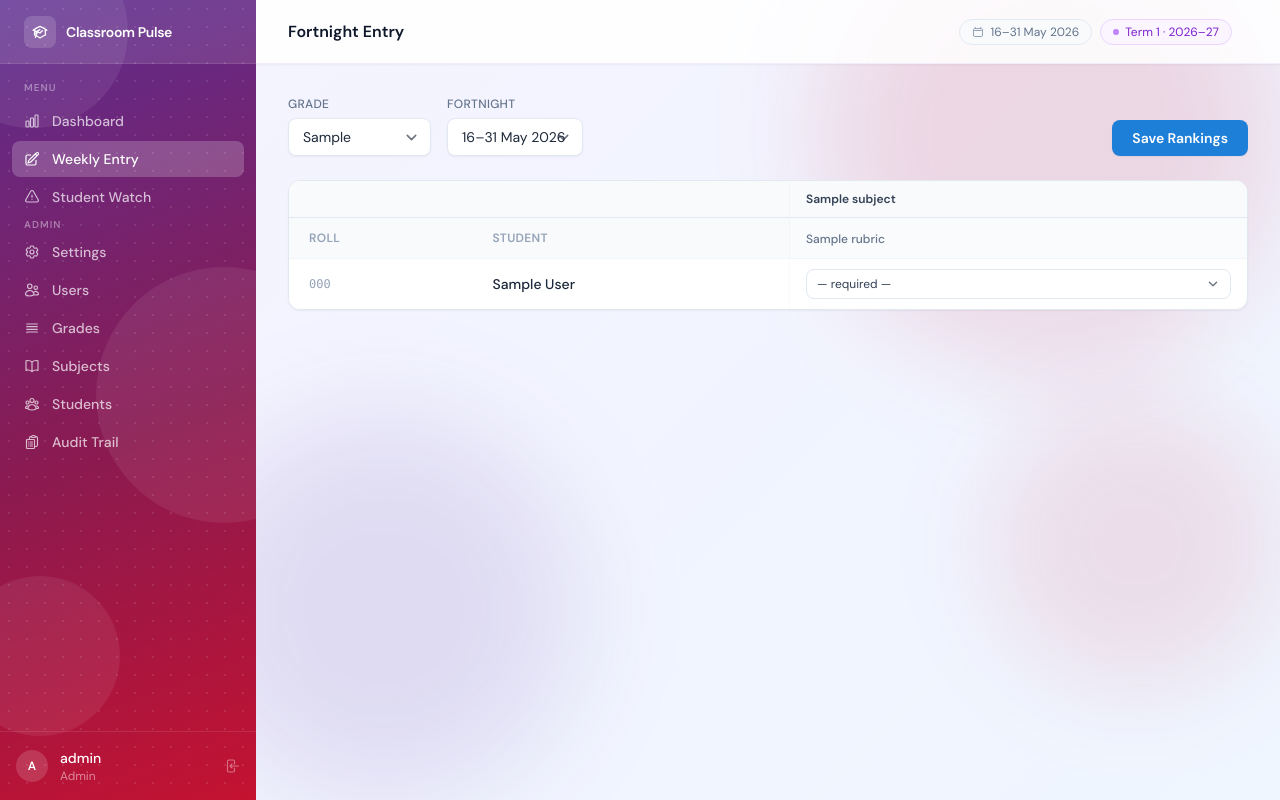
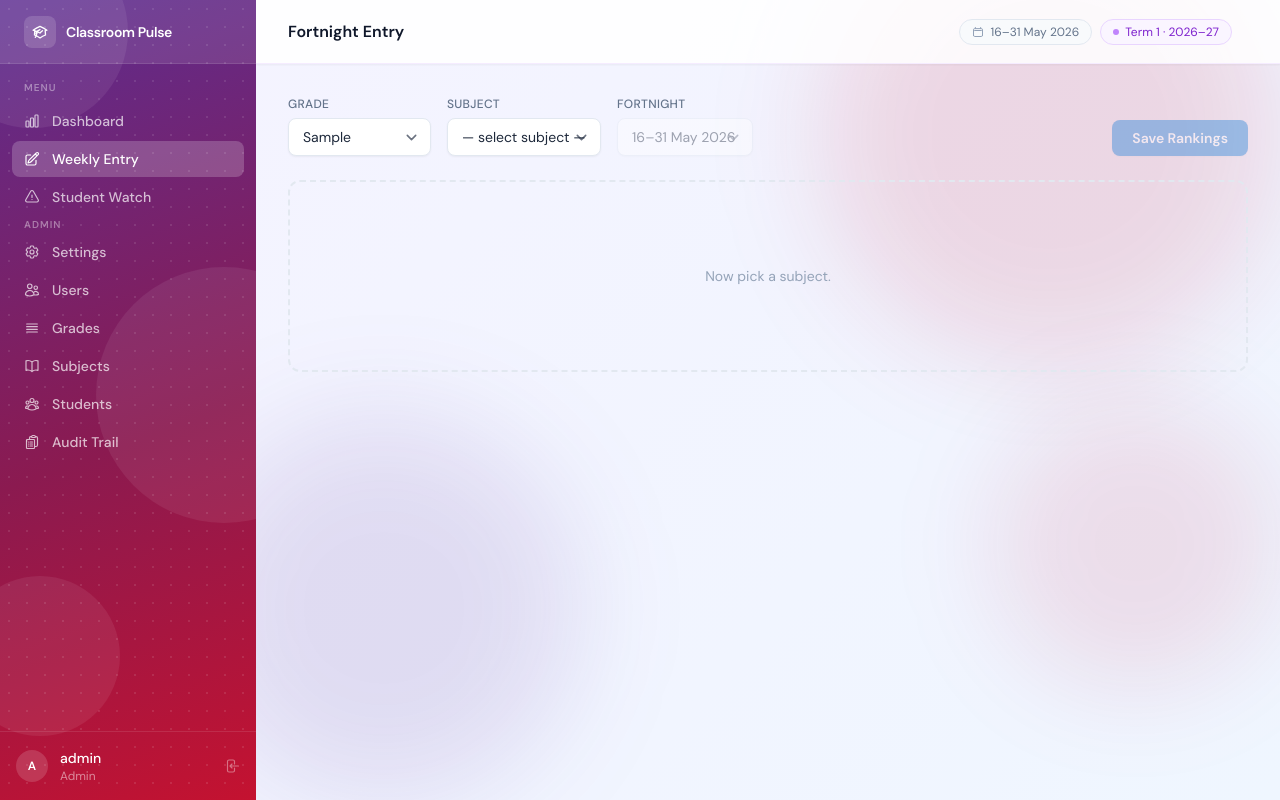
Before and after one commit to sgchandy404/tsja_classroom_pulse, a Flask app: page /entry/ in a window 1280 px wide. Run offline with Flask 3, Linux system fonts and the light colour scheme; a user stored in the database is signed in; tables that the repository leaves empty hold one stand-in row (values such as "Sample post"); some libraries are stand-ins or nearby versions.

Commit message:
feat: entry form — grade → subject → fortnight step-by-step UX
Replace all-subjects-at-once grid with a focused flow:
- Pick grade → pick subject → pick fortnight → see only that subject's rubrics
- New /entry/existing endpoint pre-fills saved rankings for the selected
  subject + fortnight so re-entry is non-destructive
- Subject header bar shows rubric count, student count, and a pre-fill
  badge when existing data was loaded
- Fortnight and subject dropdowns disable until their dependencies are set

Co-Authored-By: Claude Sonnet 4.6 <noreply@anthropic.com>

```diff
--- a/src/routes/entry.py
+++ b/src/routes/entry.py
@@ -77,6 +77,25 @@ def students():
             .order_by(Student.roll_number).all())
     return jsonify([{"id": s.id, "name": s.name, "roll_number": s.roll_number}
                     for s in rows])
+
+
+@entry_bp.route("/existing")
+@login_required
+def existing():
+    """Return saved rankings for a subject + fortnight so the form can pre-fill."""
+    subject_id = request.args.get("subject_id", type=int)
+    ft_year    = request.args.get("ft_year",    type=int)
+    ft_month   = request.args.get("ft_month",   type=int)
+    ft_period  = request.args.get("ft_period",  type=int)
+    if not all([subject_id, ft_year, ft_month, ft_period]):
+        return jsonify({})
+    entries = FortnightEntry.query.filter_by(
+        subject_id=subject_id,
+        ft_year=ft_year, ft_month=ft_month, ft_period=ft_period,
+    ).all()
+    # key: "studentId_rubricId" → ranking string
+    data = {f"{e.student_id}_{e.rubric_id}": e.ranking for e in entries}
+    return jsonify(data)
 
 
 @entry_bp.route("/subjects")
--- a/src/templates/entry/form.html
+++ b/src/templates/entry/form.html
@@ -4,20 +4,17 @@
 {% block page_title %}Fortnight Entry{% endblock %}
 
 {% block content %}
-<div
-  x-data="entryForm()"
-  x-init="init('{{ selected_grade | e }}')"
->
+<div x-data="entryForm()" x-init="init('{{ selected_grade | e }}')">
 
-  <!-- Filters row -->
+  <!-- Step 1 + 2 + 3: Grade / Subject / Fortnight selectors -->
   <div class="flex flex-wrap items-end gap-4 mb-6">
 
-    <!-- Grade selector -->
+    <!-- Grade -->
     <div>
       <label class="block text-xs font-medium text-slate-500 mb-1.5 uppercase tracking-wide">Grade</label>
       <select
         x-model="grade"
-        @change="loadGradeData()"
+        @change="onGradeChange()"
         class="rounded-lg border border-slate-200 bg-white px-3.5 py-2 text-sm text-slate-800 shadow-sm
                focus:border-brand-600 focus:outline-none focus:ring-1 focus:ring-brand-600"
       >
@@ -28,32 +25,47 @@
       </select>
     </div>
 
-    <!-- Fortnight period selector -->
+    <!-- Subject (populated after grade chosen) -->
+    <div>
+      <label class="block text-xs font-medium text-slate-500 mb-1.5 uppercase tracking-wide">Subject</label>
+      <select
+        x-model="subjectId"
+        @change="onSubjectChange()"
+        :disabled="subjects.length === 0"
+        class="rounded-lg border border-slate-200 bg-white px-3.5 py-2 text-sm text-slate-800 shadow-sm
+               focus:border-brand-600 focus:outline-none focus:ring-1 focus:ring-brand-600
+               disabled:opacity-40 disabled:cursor-not-allowed"
+      >
+        <option value="">— select subject —</option>
+        <template x-for="s in subjects" :key="s.id">
+          <option :value="s.id" x-text="s.name"></option>
+        </template>
+      </select>
+    </div>
+
+    <!-- Fortnight -->
     <div>
       <label class="block text-xs font-medium text-slate-500 mb-1.5 uppercase tracking-wide">Fortnight</label>
       <select
-        @change="
-          const parts = $event.target.value.split(':');
-          ftYear  = parseInt(parts[0]);
-          ftMonth = parseInt(parts[1]);
-          ftPeriod = parseInt(parts[2]);
-        "
+        @change="onFortnightChange($event)"
+        :disabled="!subjectId"
         class="rounded-lg border border-slate-200 bg-white px-3.5 py-2 text-sm text-slate-800 shadow-sm
-               focus:border-brand-600 focus:outline-none focus:ring-1 focus:ring-brand-600"
+               focus:border-brand-600 focus:outline-none focus:ring-1 focus:ring-brand-600
+               disabled:opacity-40 disabled:cursor-not-allowed"
       >
         {% for opt in fortnight_options %}
           <option
             value="{{ opt.year }}:{{ opt.month }}:{{ opt.period }}"
             {% if opt.year == current_year and opt.month == current_month and opt.period == current_period %}selected{% endif %}
-          >{{ opt.label }}{% if opt.is_current %} (current){% endif %}</option>
+          >{{ opt.label }}</option>
         {% endfor %}
       </select>
     </div>
 
-    <!-- Submit -->
+    <!-- Save button -->
     <button
       @click="submitForm()"
-      :disabled="!grade || students.length === 0"
+      :disabled="!subjectId || students.length === 0"
       class="ml-auto rounded-lg bg-brand-600 px-5 py-2 text-sm font-semibold text-white shadow-sm
              hover:bg-brand-700 disabled:opacity-40 disabled:cursor-not-allowed transition-colors"
     >
@@ -61,7 +73,7 @@
     </button>
   </div>
 
-  <!-- Loading state -->
+  <!-- Loading -->
   <div x-show="loading" class="flex items-center gap-2 text-sm text-slate-400 py-12 justify-center">
     <svg class="h-4 w-4 animate-spin" fill="none" viewBox="0 0 24 24">
       <circle class="opacity-25" cx="12" cy="12" r="10" stroke="currentColor" stroke-width="4"/>
@@ -70,69 +82,87 @@
     Loading…
   </div>
 
-  <!-- Empty states -->
+  <!-- Empty: no grade selected -->
   <div
     x-show="!loading && !grade"
-    class="flex items-center justify-center h-48 rounded-xl border-2 border-dashed border-slate-200"
+    class="flex flex-col items-center justify-center h-48 rounded-xl border-2 border-dashed border-slate-200 gap-2"
   >
-    <p class="text-sm text-slate-400">Select a grade above to begin entering rankings.</p>
+    <p class="text-sm text-slate-400">Select a grade to begin.</p>
   </div>
 
+  <!-- Empty: grade selected but no subject yet -->
   <div
-    x-show="!loading && grade && students.length === 0"
-    class="flex items-center justify-center h-48 rounded-xl border-2 border-dashed border-slate-200"
+    x-show="!loading && grade && !subjectId"
+    class="flex flex-col items-center justify-center h-48 rounded-xl border-2 border-dashed border-slate-200 gap-2"
   >
-    <p class="text-sm text-slate-400">No students found for this grade.</p>
+    <p class="text-sm text-slate-400">Now pick a subject.</p>
   </div>
 
-  <!-- Entry table -->
-  <div x-show="!loading && students.length > 0 && columns.length > 0" class="overflow-x-auto rounded-xl border border-slate-200 bg-white shadow-sm">
+  <!-- Empty: subject selected but no students -->
+  <div
+    x-show="!loading && subjectId && students.length === 0"
+    class="flex flex-col items-center justify-center h-48 rounded-xl border-2 border-dashed border-slate-200 gap-2"
+  >
+    <p class="text-sm text-slate-400">No active students found for this grade.</p>
+  </div>
+
+  <!-- Entry table: students × rubrics for the selected subject -->
+  <div x-show="!loading && subjectId && students.length > 0 && rubrics.length > 0"
+       class="rounded-xl border border-slate-200 bg-white shadow-sm overflow-hidden">
+
+    <!-- Subject header bar -->
+    <div class="px-6 py-3 border-b border-slate-100 bg-slate-50 flex items-center justify-between">
+      <div>
+        <span class="text-sm font-semibold text-slate-800" x-text="subjectName"></span>
+        <span class="ml-2 text-xs text-slate-400" x-text="rubrics.length + ' rubric' + (rubrics.length !== 1 ? 's' : '')"></span>
+      </div>
+      <div class="flex items-center gap-3 text-xs text-slate-400">
+        <span x-text="students.length + ' students'"></span>
+        <span x-show="savedCount > 0"
+              class="inline-flex items-center gap-1 text-green-600 font-medium">
+          <svg class="h-3.5 w-3.5" fill="none" viewBox="0 0 24 24" stroke-width="2" stroke="currentColor">
+            <path stroke-linecap="round" stroke-linejoin="round" d="M4.5 12.75l6 6 9-13.5"/>
+          </svg>
+          <span x-text="savedCount + ' pre-filled from saved data'"></span>
+        </span>
+      </div>
+    </div>
+
+    <div class="overflow-x-auto">
       <table class="min-w-full text-sm border-collapse">
         <thead>
-        <!-- Subject group header row -->
-        <tr class="border-b border-slate-200 bg-slate-50">
-          <th class="sticky left-0 z-10 bg-slate-50 px-5 py-3 text-left text-xs font-semibold uppercase tracking-wide text-slate-400 whitespace-nowrap" colspan="2"></th>
-          <template x-for="sg in subjectGroups" :key="sg.subjectId">
-            <th
-              :colspan="sg.rubrics.length"
-              class="px-4 py-2.5 text-left text-xs font-semibold text-slate-700 border-l border-slate-100 whitespace-nowrap"
-              x-text="sg.subjectName"
-            ></th>
-          </template>
-        </tr>
-        <!-- Rubric sub-header row -->
-        <tr class="border-b border-slate-100 bg-slate-50/70">
-          <th class="sticky left-0 z-10 bg-slate-50 px-5 py-2.5 text-left text-xs font-semibold uppercase tracking-wide text-slate-400 whitespace-nowrap">Roll</th>
-          <th class="sticky left-16 z-10 bg-slate-50 px-5 py-2.5 text-left text-xs font-semibold uppercase tracking-wide text-slate-400 whitespace-nowrap">Student</th>
-          <template x-for="col in columns" :key="col.rubricId">
-            <th class="px-4 py-2.5 text-left border-l border-slate-100 whitespace-nowrap">
-              <span class="text-xs font-medium text-slate-500" x-text="col.rubricName"></span>
-              <span x-show="!col.isRequired" class="ml-1 text-[10px] text-slate-400 font-normal">(optional)</span>
+          <tr class="border-b border-slate-100 bg-slate-50/60">
+            <th class="sticky left-0 z-10 bg-slate-50 px-5 py-3 text-left text-xs font-semibold uppercase tracking-wide text-slate-400 whitespace-nowrap">Roll</th>
+            <th class="sticky left-[4.5rem] z-10 bg-slate-50 px-5 py-3 text-left text-xs font-semibold uppercase tracking-wide text-slate-400 whitespace-nowrap">Student</th>
+            <template x-for="r in rubrics" :key="r.id">
+              <th class="px-4 py-3 text-left text-xs font-medium text-slate-600 border-l border-slate-100 min-w-[160px]">
+                <span x-text="r.name"></span>
+                <span x-show="!r.is_required" class="ml-1 text-[10px] font-normal text-slate-400">(optional)</span>
               </th>
             </template>
           </tr>
         </thead>
         <tbody class="divide-y divide-slate-100">
           <template x-for="student in students" :key="student.id">
-          <tr class="hover:bg-slate-50 transition-colors">
-            <td class="sticky left-0 bg-white px-5 py-3 font-mono text-xs text-slate-400 whitespace-nowrap"
+            <tr class="hover:bg-slate-50/60 transition-colors">
+              <td class="sticky left-0 bg-white px-5 py-2.5 font-mono text-xs text-slate-400 whitespace-nowrap"
                   x-text="student.roll_number"></td>
-            <td class="sticky left-16 bg-white px-5 py-3 font-medium text-slate-800 whitespace-nowrap"
+              <td class="sticky left-[4.5rem] bg-white px-5 py-2.5 font-medium text-slate-800 whitespace-nowrap"
                   x-text="student.name"></td>
-            <template x-for="col in columns" :key="col.rubricId">
-              <td class="px-4 py-2.5 border-l border-slate-50">
+              <template x-for="r in rubrics" :key="r.id">
+                <td class="px-3 py-2 border-l border-slate-50">
                   <select
-                  :name="`ranking_${student.id}_${col.rubricId}`"
-                  x-model="rankings[`${student.id}_${col.rubricId}`]"
-                  class="w-full rounded-lg border border-slate-200 bg-white px-2.5 py-1.5 text-xs text-slate-700
-                         focus:border-brand-600 focus:outline-none focus:ring-1 focus:ring-brand-600"
+                    x-model="rankings[`${student.id}_${r.id}`]"
+                    class="w-full rounded-lg border px-2.5 py-1.5 text-xs
+                           focus:outline-none focus:ring-1 focus:ring-brand-600"
                     :class="{
-                    'border-red-200 bg-red-50 text-red-700':     rankings[`${student.id}_${col.rubricId}`] === 'Working Towards',
-                    'border-blue-200 bg-blue-50 text-blue-700':  rankings[`${student.id}_${col.rubricId}`] === 'Meets Expectations',
-                    'border-green-200 bg-green-50 text-green-700': rankings[`${student.id}_${col.rubricId}`] === 'Exceeds Expectations',
+                      'border-red-200 bg-red-50 text-red-700':       rankings[`${student.id}_${r.id}`] === 'Working Towards',
+                      'border-blue-200 bg-blue-50 text-blue-700':    rankings[`${student.id}_${r.id}`] === 'Meets Expectations',
+                      'border-green-200 bg-green-50 text-green-700': rankings[`${student.id}_${r.id}`] === 'Exceeds Expectations',
+                      'border-slate-200 bg-white text-slate-500':    !rankings[`${student.id}_${r.id}`],
                     }"
                   >
-                  <option value="" x-text="col.isRequired ? '— required —' : '— optional —'"></option>
+                    <option value="" x-text="r.is_required ? '— required —' : '— optional —'"></option>
                     <option value="Working Towards">Working Towards</option>
                     <option value="Meets Expectations">Meets Expectations</option>
                     <option value="Exceeds Expectations">Exceeds Expectations</option>
@@ -144,6 +174,7 @@
         </tbody>
       </table>
     </div>
+  </div>
 
   <!-- Hidden POST form -->
   <form id="entry-form" method="POST" action="{{ url_for('entry.submit') }}" class="hidden">
@@ -151,11 +182,11 @@
     <input type="hidden" name="ft_month"  :value="ftMonth" />
     <input type="hidden" name="ft_period" :value="ftPeriod" />
     <template x-for="student in students" :key="student.id">
-      <template x-for="col in columns" :key="col.rubricId">
+      <template x-for="r in rubrics" :key="r.id">
         <input
           type="hidden"
-          :name="`ranking_${student.id}_${col.rubricId}`"
-          :value="rankings[`${student.id}_${col.rubricId}`] || ''"
+          :name="`ranking_${student.id}_${r.id}`"
+          :value="rankings[`${student.id}_${r.id}`] || ''"
         />
       </template>
     </template>
@@ -168,46 +199,82 @@
 <script>
 function entryForm() {
   return {
-    grade: '',
-    ftYear:   {{ current_year }},
-    ftMonth:  {{ current_month }},
-    ftPeriod: {{ current_period }},
-    students: [],
-    subjectGroups: [],  // [{subjectId, subjectName, rubrics: [{rubricId, rubricName, isRequired}]}]
-    columns: [],        // flat list of rubric columns for iteration
-    rankings: {},
-    loading: false,
+    grade:       '',
+    subjectId:   '',
+    subjectName: '',
+    ftYear:      {{ current_year }},
+    ftMonth:     {{ current_month }},
+    ftPeriod:    {{ current_period }},
+    students:    [],
+    subjects:    [],
+    rubrics:     [],
+    rankings:    {},
+    savedCount:  0,
+    loading:     false,
 
-    init(selectedGrade) {
+    async init(selectedGrade) {
       if (selectedGrade) {
         this.grade = selectedGrade;
-        this.loadGradeData();
+        await this.loadSubjects();
       }
     },
 
-    async loadGradeData() {
-      if (!this.grade) { this.students = []; this.subjectGroups = []; this.columns = []; return; }
+    async onGradeChange() {
+      this.subjectId   = '';
+      this.subjectName = '';
+      this.subjects    = [];
+      this.students    = [];
+      this.rubrics     = [];
+      this.rankings    = {};
+      this.savedCount  = 0;
+      if (this.grade) await this.loadSubjects();
+    },
+
+    async loadSubjects() {
       this.loading = true;
-      const [sRes, subRes] = await Promise.all([
+      const res = await fetch(`/entry/subjects?grade=${encodeURIComponent(this.grade)}`);
+      this.subjects = await res.json();
+      this.loading = false;
+    },
+
+    async onSubjectChange() {
+      this.rankings   = {};
+      this.savedCount = 0;
+      const subj = this.subjects.find(s => s.id == this.subjectId);
+      this.subjectName = subj ? subj.name : '';
+      this.rubrics     = subj ? (subj.rubrics || []) : [];
+      if (this.subjectId) {
+        await this.loadStudentsAndExisting();
+      } else {
+        this.students = [];
+      }
+    },
+
+    async onFortnightChange(event) {
+      const parts   = event.target.value.split(':');
+      this.ftYear   = parseInt(parts[0]);
+      this.ftMonth  = parseInt(parts[1]);
+      this.ftPeriod = parseInt(parts[2]);
+      if (this.subjectId) await this.loadExisting();
+    },
+
+    async loadStudentsAndExisting() {
+      this.loading = true;
+      const [sRes] = await Promise.all([
         fetch(`/entry/students?grade=${encodeURIComponent(this.grade)}`),
-        fetch(`/entry/subjects?grade=${encodeURIComponent(this.grade)}`),
       ]);
       this.students = await sRes.json();
-      const subjects = await subRes.json();
+      await this.loadExisting();
+      this.loading = false;
+    },
 
-      // Build subject groups and flat column list
-      this.subjectGroups = subjects.map(s => ({
-        subjectId:   s.id,
-        subjectName: s.name,
-        rubrics: (s.rubrics || []).map(r => ({
-          rubricId:   r.id,
-          rubricName: r.name,
-          isRequired: r.is_required,
-        })),
-      }));
-      this.columns = this.subjectGroups.flatMap(sg => sg.rubrics);
-      this.rankings = {};
-      this.loading = false;
+    async loadExisting() {
+      if (!this.subjectId) return;
+      const url = `/entry/existing?subject_id=${this.subjectId}&ft_year=${this.ftYear}&ft_month=${this.ftMonth}&ft_period=${this.ftPeriod}`;
+      const res  = await fetch(url);
+      const data = await res.json();
+      this.rankings   = data;
+      this.savedCount = Object.keys(data).length;
     },
 
     submitForm() {
```
Lines whose indentation alone changed are shown as unchanged.
